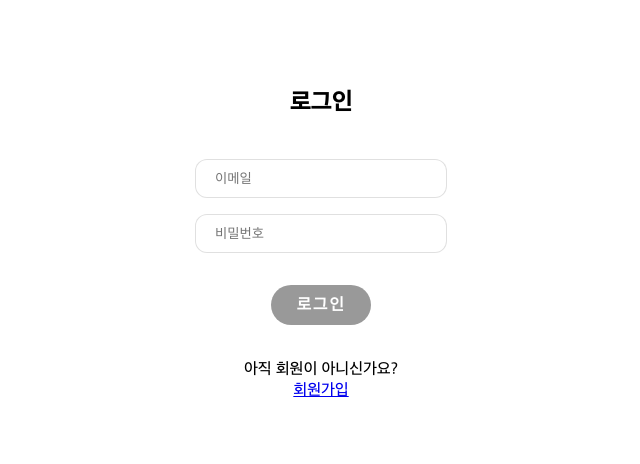
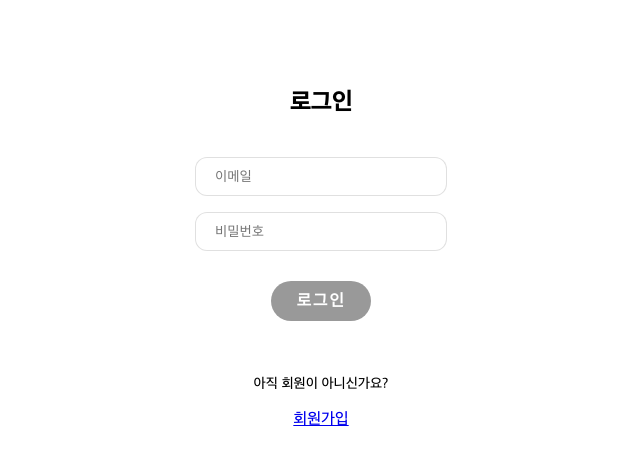
Before and after one commit to Yena-Yun/wanted-pre-onboarding-challenge-fe-1, a React (Create React App) app in the folder client/: page /login in a window 1280 px wide. Shown: the top 464 px of the page, without its empty margins (319-959 px from the left). Built offline with nearby package versions, Linux system fonts and the light colour scheme; a web font is replaced by a local one.

Commit message:
chore: 코드 정리

```diff
--- a/client/src/index.css
+++ b/client/src/index.css
@@ -6,7 +6,7 @@
 
 body {
   margin: 0;
-  font-family: AppleSDGothicNeoB00, AppleSDGothicNeoM, Pretendard, -apple-system,
+  font-family: AppleSDGothicNeoM, AppleSDGothicNeoB00, Pretendard, -apple-system,
     BlinkMacSystemFont, Segoe UI, Roboto, Oxygen, Ubuntu, Cantarell, Fira Sans,
     Droid Sans, Helvetica Neue, sans-serif;
   -webkit-font-smoothing: antialiased;
--- a/client/src/pages/Auth/Login.tsx
+++ b/client/src/pages/Auth/Login.tsx
@@ -60,7 +60,7 @@ const Login = () => {
         mutate(userInput, {
           onSuccess: () => {
             console.log('로그인 성공!');
-            navigate('/');
+            navigate('/todo');
           },
           onError: (error) => {
             console.log(error);
@@ -99,7 +99,7 @@ const Login = () => {
             <Button isValidate={isValidate}>로그인</Button>
           </FormDiv>
           <S.FlexColumnCustom>
-            <p>아직 회원이 아니신가요?</p>
+            <Guide>아직 회원이 아니신가요?</Guide>
             <Link to='/register'>회원가입</Link>
           </S.FlexColumnCustom>
         </S.FlexColumn>
@@ -122,8 +122,8 @@ const FormDiv = styled.form`
   align-items: center;
   min-width: 300px;
   max-width: 360px;
-  padding: 20px 24px 0;
-  gap: 32px;
+  padding: 20px 24px 20px;
+  gap: 30px;
 `;
 
 const InputWrap = styled.div`
@@ -146,6 +146,11 @@ const Input = styled.input`
   background-color: rgb(255, 255, 255);
   color: rgba(0, 0, 0, 0.7);
   box-sizing: border-box;
+  transition: all 0.1s ease 0s;
   cursor: text;
-  transition: all 0.1s ease 0s;
 `;
+
+const Guide = styled.p`
+  font-size: 14px;
+  margin-bottom: 16px;
+`;
--- a/client/src/pages/Auth/Register.tsx
+++ b/client/src/pages/Auth/Register.tsx
@@ -55,7 +55,8 @@ const Register = () => {
       if (isValidate) {
         mutate(userInput, {
           onSuccess: () => {
-            console.log('회원가입 정보 저장 성공!');
+            console.log('회원가입 성공!');
+            /* Toast 자리 */
             navigate('/login');
           },
           onError: (error) => {
@@ -116,7 +117,7 @@ const FormDiv = styled.form`
   max-width: 360px;
   min-height: 280px;
   padding: 24px 20px;
-  gap: 32px;
+  gap: 30px;
 `;
 
 const InputWrap = styled.div`
@@ -139,6 +140,6 @@ const Input = styled.input`
   background-color: rgb(255, 255, 255);
   color: rgba(0, 0, 0, 0.7);
   box-sizing: border-box;
+  transition: all 0.1s ease 0s;
   cursor: text;
-  transition: all 0.1s ease 0s;
 `;
```
